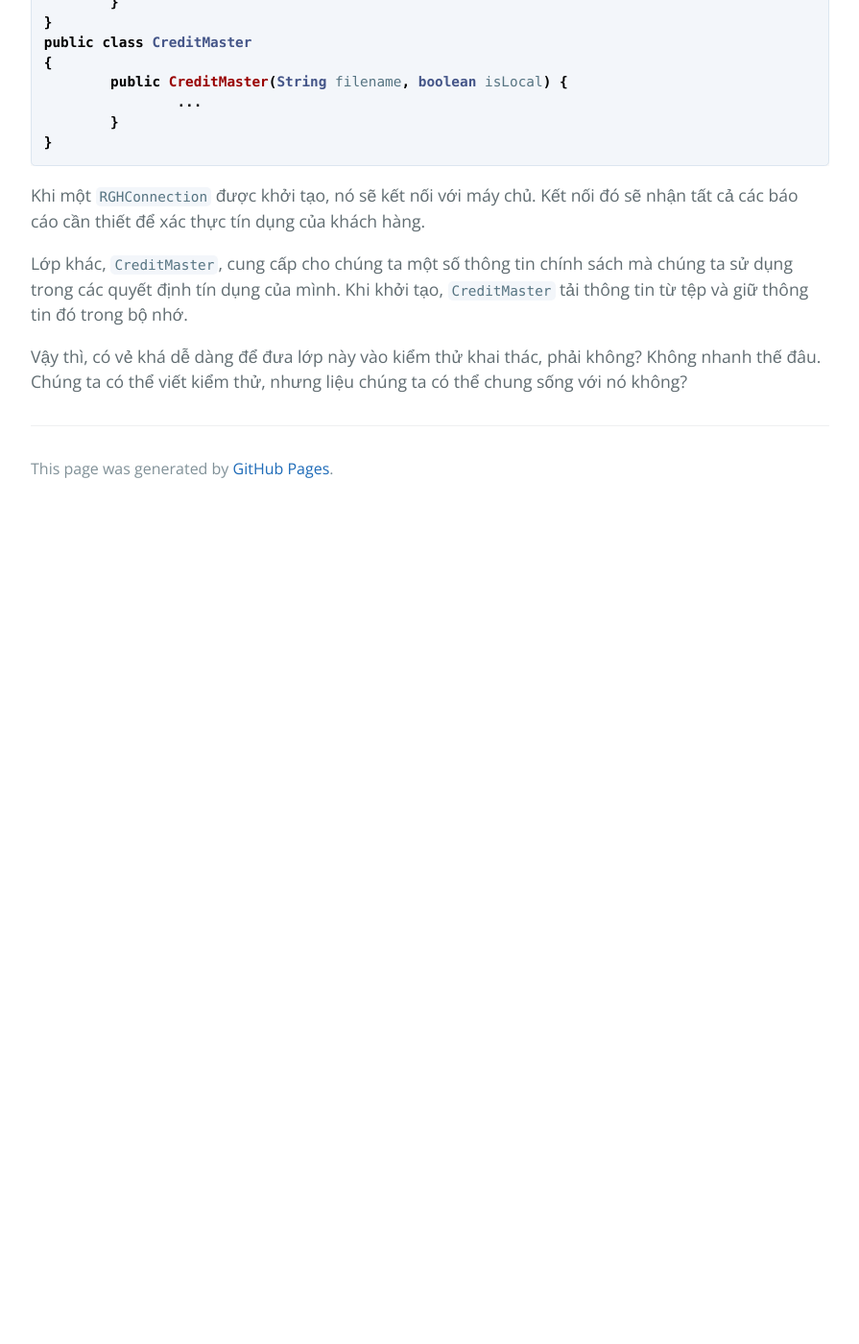
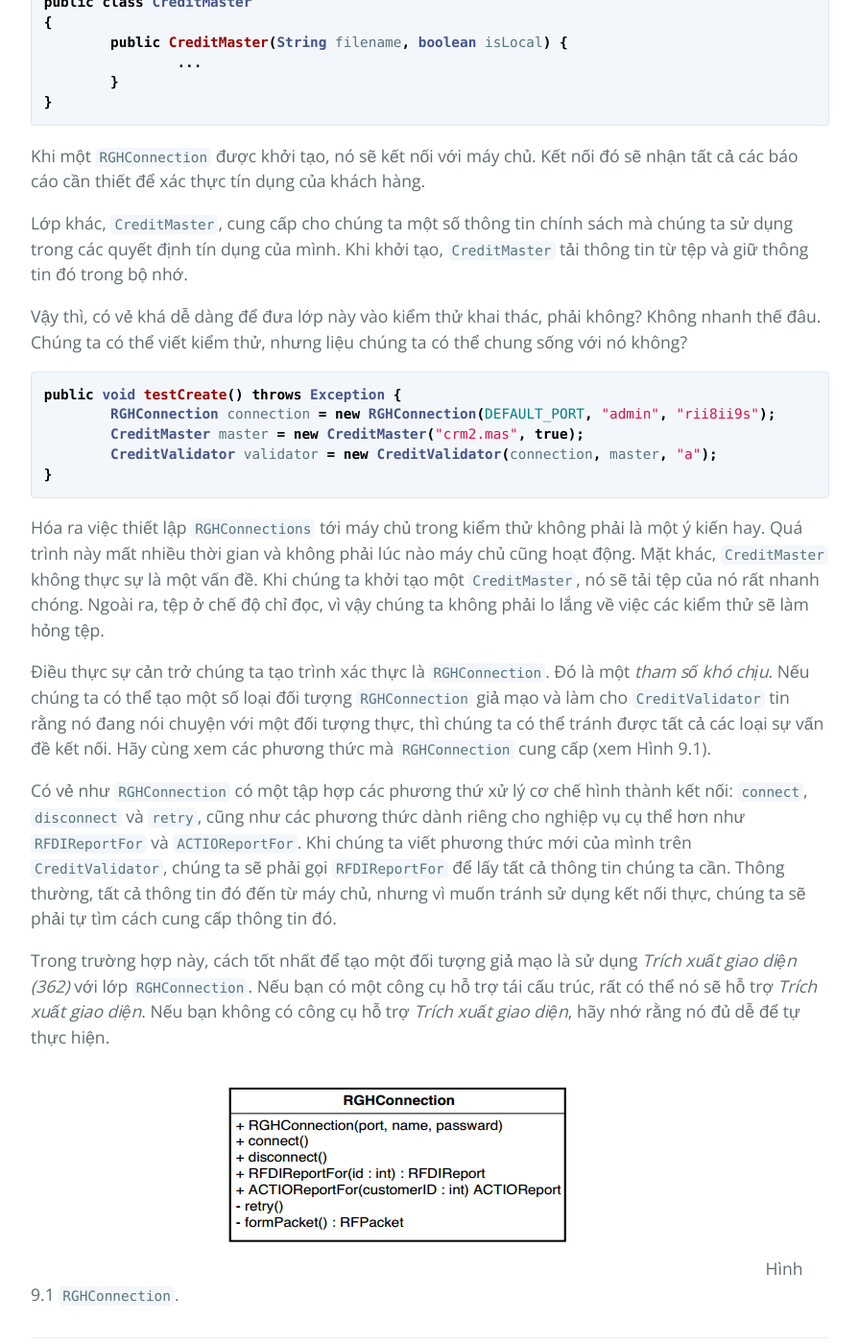
Before and after one commit to HaiBV/haibv.github.io, a Jekyll site: the page built from working-effectively-with-legacy-code/chapter-9-i-cant-get-this-class-into-a-test-harness.md, in a window 1280 px wide and 1400 px high, scrolled down 2704 px. Shown: the whole window at 96% size, without its empty margins (192-1087 px from the left). Built offline with Jekyll 4.4.1, drawn with Linux system fonts in a browser that asks for light colours; our own code applies the rules of GitHub Pages for plain Markdown files; before the commit the page ends 3236 px from its top, so only the background shows below that.

Commit message:
Book - Working Efectively with Legacy Code - P2 - C9

````diff
--- a/working-effectively-with-legacy-code/chapter-9-i-cant-get-this-class-into-a-test-harness.md
+++ b/working-effectively-with-legacy-code/chapter-9-i-cant-get-this-class-into-a-test-harness.md
@@ -29,9 +29,7 @@ Trong code của hệ thống thanh toán, chúng ta có một lớp Java chưa
 ```java
 public class CreditValidator
 {
-	public CreditValidator(RGHConnection connection,
-				CreditMaster master,
-				String validatorID) {
+	public CreditValidator(RGHConnection connection, CreditMaster master, String validatorID) {
 		...
 	}
 	Certificate validateCustomer(Customer customer)
@@ -85,3 +83,23 @@ Khi một `RGHConnection` được khởi tạo, nó sẽ kết nối với máy
 Lớp khác, `CreditMaster`, cung cấp cho chúng ta một số thông tin chính sách mà chúng ta sử dụng trong các quyết định tín dụng của mình. Khi khởi tạo, `CreditMaster` tải thông tin từ tệp và giữ thông tin đó trong bộ nhớ.
 
 Vậy thì, có vẻ khá dễ dàng để đưa lớp này vào kiểm thử khai thác, phải không? Không nhanh thế đâu. Chúng ta có thể viết kiểm thử, nhưng liệu chúng ta có thể chung sống với nó không?
+
+```java
+public void testCreate() throws Exception {
+	RGHConnection connection = new RGHConnection(DEFAULT_PORT, "admin", "rii8ii9s");
+	CreditMaster master = new CreditMaster("crm2.mas", true);
+	CreditValidator validator = new CreditValidator(connection, master, "a");
+}
+```
+
+Hóa ra việc thiết lập `RGHConnections` tới máy chủ trong kiểm thử không phải là một ý kiến hay. Quá trình này mất nhiều thời gian và không phải lúc nào máy chủ cũng hoạt động. Mặt khác, `CreditMaster` không thực sự là một vấn đề. Khi chúng ta khởi tạo một `CreditMaster`, nó sẽ tải tệp của nó rất nhanh chóng. Ngoài ra, tệp ở chế độ chỉ đọc, vì vậy chúng ta không phải lo lắng về việc các kiểm thử sẽ làm hỏng tệp.
+
+Điều thực sự cản trở chúng ta tạo trình xác thực là `RGHConnection`. Đó là một _tham số khó chịu_. Nếu chúng ta có thể tạo một số loại đối tượng `RGHConnection` giả mạo và làm cho `CreditValidator` tin rằng nó đang nói chuyện với một đối tượng thực, thì chúng ta có thể tránh được tất cả các loại sự vấn đề kết nối. Hãy cùng xem các phương thức mà `RGHConnection` cung cấp (xem Hình 9.1).
+
+Có vẻ như `RGHConnection` có một tập hợp các phương thứ xử lý cơ chế hình thành kết nối: `connect`, `disconnect` và `retry`, cũng như các phương thức dành riêng cho nghiệp vụ cụ thể hơn như `RFDIReportFor` và `ACTIOReportFor`. Khi chúng ta viết phương thức mới của mình trên `CreditValidator`, chúng ta sẽ phải gọi `RFDIReportFor` để lấy tất cả thông tin chúng ta cần. Thông thường, tất cả thông tin đó đến từ máy chủ, nhưng vì muốn tránh sử dụng kết nối thực, chúng ta sẽ phải tự tìm cách cung cấp thông tin đó.
+
+
+Trong trường hợp này, cách tốt nhất để tạo một đối tượng giả mạo là sử dụng _Trích xuất giao diện (362)_ với lớp `RGHConnection`. Nếu bạn có một công cụ hỗ trợ tái cấu trúc, rất có thể nó sẽ hỗ trợ _Trích xuất giao diện_. Nếu bạn không có công cụ hỗ trợ _Trích xuất giao diện_, hãy nhớ rằng nó đủ dễ để tự thực hiện.
+
+![9.1](images/9/9-1.png)
+Hình 9.1 `RGHConnection`.
````
Also changed, not shown: working-effectively-with-legacy-code/images/9/9-1.png (added).
